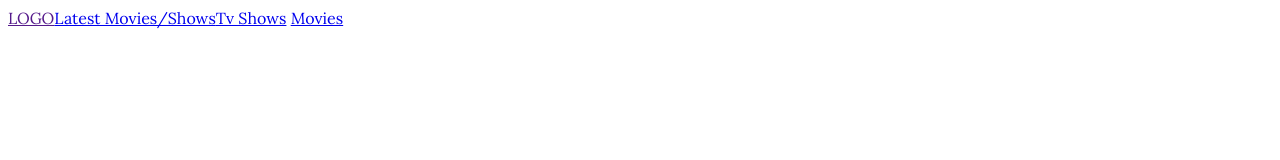
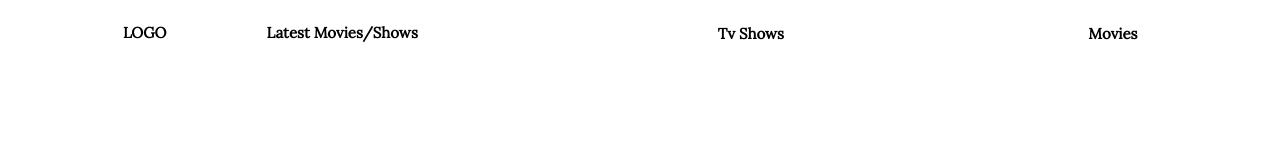
Before and after one commit to bengigo/movies-database, a website built with webpack: page src/index.html in a window 1280 px wide. Built offline with nearby package versions, Linux system fonts and the light colour scheme; no server answers.

Commit message:
added styling

```diff
--- a/src/index.html
+++ b/src/index.html
@@ -11,17 +11,32 @@
       rel="stylesheet"
       href="https://fonts.googleapis.com/css2?family=Material+Symbols+Outlined:opsz,wght,FILL,GRAD@20..48,100..700,0..1,-50..200"
     />
+    <link rel="stylesheet" href="/src/style.css">
 
     <title>Movies Database</title>
   </head>
   <body>
     <header id="navigation">
-      <a href="">LOGO</a>
-      <a href="#">Latest Movies/Shows</a>
+      <a href="#" class="logo">LOGO</a>
+      <a href="#" class="logo">Latest Movies/Shows</a>
       <nav id="other-interfaces">
-        <a href="#">Tv Shows</a>
-        <a href="#">Movies</a>
+        <a href="#" class="interface">Tv Shows</a>
+        <a href="#" class="interface">Movies</a>
       </nav>
+      <!-- <nav>
+        <a href="#" class="logo">LOGO</a>
+        <a href="#" class="logo">Latest Movies/Shows</a>
+
+        <ul id="other-interfaces">
+            <li class="interface" >
+                <a href="#">Tv Shows</a>
+            </li>
+            <li class="interface">
+                <a href="#">Movies</a>
+            </li>
+        </ul>
+        </nav> -->
     </header>
+
   </body>
 </html>
--- a/src/style.css
+++ b/src/style.css
@@ -4,5 +4,35 @@
 
 #navigation {
   display: flex;
-  flex-direction: row;
+  padding: 15px;
 }
+
+.logo {
+  justify-content: flex-start;
+  color: #000;
+  text-decoration: none;
+  list-style: none;
+  font-size: 15px;
+  font-weight: 600;
+  font-style: normal;
+  line-height: 20px;
+  align-items: center;
+  margin-left: 100px;
+}
+
+#other-interfaces {
+  align-items: center;
+  justify-content: flex-end;
+}
+
+
+.interface {
+  color: #000;
+  margin-left: 300px;
+  text-decoration: none;
+  list-style: none;
+  font-size: 15px;
+  font-weight: 600;
+  font-style: normal;
+  line-height: 20px;
+}
```
